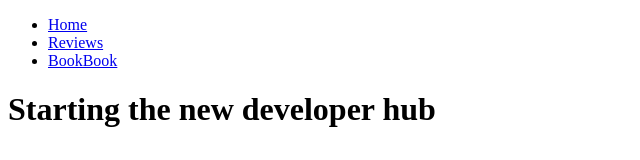
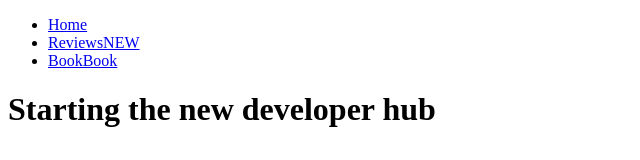
Before and after one commit to vanessarodriguese-sign/developer__hub, a Next.js app: page / in a window 1280 px wide. Shown: the top 160 px of the page, without its empty margins (0-640 px from the left). Built offline with nearby package versions, Linux system fonts and the light colour scheme; no server answers.

Commit message:
testing Vercel

```diff
--- a/app/layout.tsx
+++ b/app/layout.tsx
@@ -17,7 +17,7 @@ export default function RootLayout ({
                 <Link href="/">Home</Link>
               </li>
               <li>
-                <Link href="/reviews">Reviews</Link>
+                <Link href="/reviews">ReviewsNEW</Link>
               </li>
               <li>
                 <Link href="/reviews/book">BookBook</Link>
```
Also changed, not shown: 1 other file (tests, documents, lock files or other folders).
